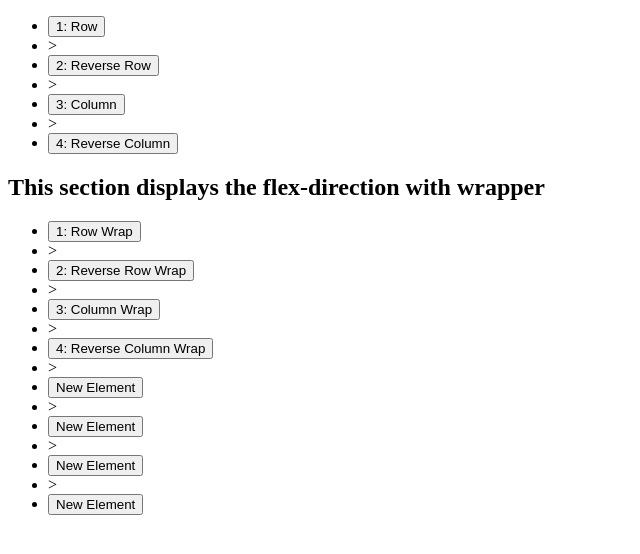
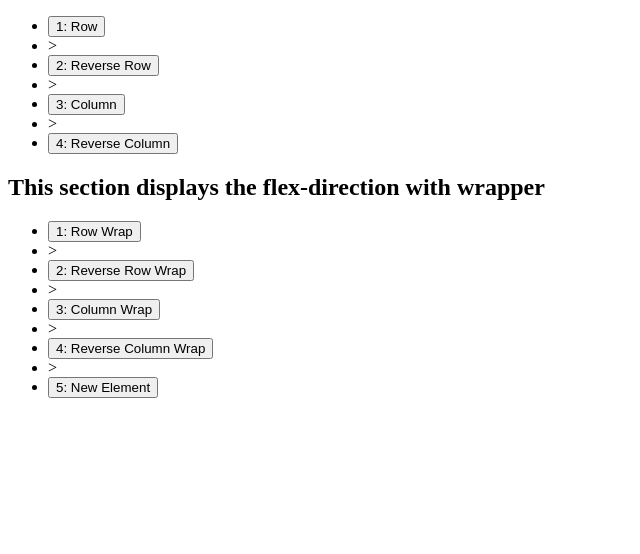
Before and after one commit to Sithistorian/FlexBox-Practice, a React (Create React App) app in the folder client/: page / in a window 1280 px wide. Shown: the top 554 px of the page, without its empty margins (0-640 px from the left). Built offline with nearby package versions, Linux system fonts and the light colour scheme; the HTML template or start-up script is replaced by a standard one.

Commit message:
Added 5 + index to display how many elements have been added

```diff
--- a/client/src/AddElement.jsx
+++ b/client/src/AddElement.jsx
@@ -4,16 +4,17 @@ const AddElement = function ({elementCount, direction, listName, incrementCount}
 
   let numArray = new Array(elementCount);
   numArray.fill(1);
+  console.log('Count', elementCount, 'Const', 4, 'Array Length', numArray.length, 'Total', elementCount + 4 + numArray.length)
 
   return (
     <React.Fragment>
       {
-        numArray.map((num)=> {
+        numArray.map((num, index)=> {
 
           return (
           <React.Fragment>
           <li>{direction()}</li>
-          <li><button type="Click" name={listName} onClick={incrementCount}>New Element</button></li>
+          <li><button type="Click" name={listName} onClick={incrementCount}>{5 + index}: New Element</button></li>
           </React.Fragment>
     )
         })
--- a/client/src/App.jsx
+++ b/client/src/App.jsx
@@ -9,7 +9,7 @@ class App extends React.Component {
     this.state = {
       listName: 'flexRow',
       listNameWrap: 'flexRowWrap',
-      elementCount: 4
+      elementCount: 1
     }
     this.incrementCount = this.props.services.handlers.incrementCount.bind(this);
     this.changeID = this.props.services.handlers.changeID.bind(this);
```
